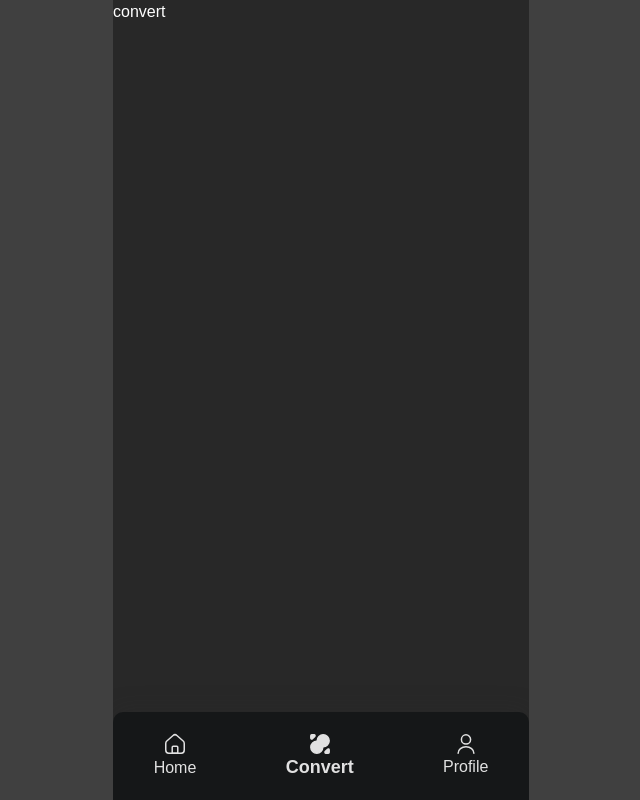
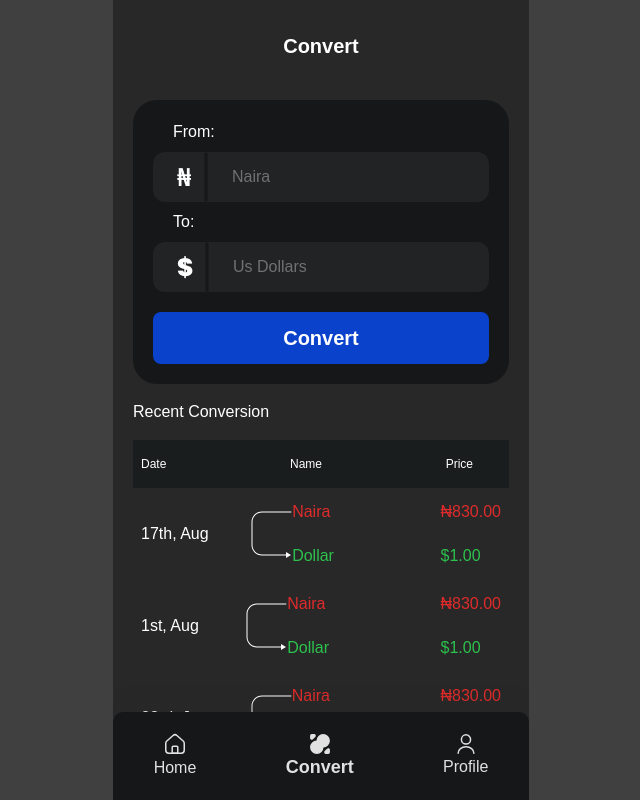
Before and after one commit to WilsonAdedamola/conversion-app, a React (Create React App) app: page /convert in a window 1280 px wide. Shown: the whole page, without its empty margins (319-959 px from the left). Built offline with nearby package versions, Linux system fonts and the light colour scheme.

Commit message:
fixed convert

```diff
--- a/src/pages/Convert.js
+++ b/src/pages/Convert.js
@@ -1,11 +1,182 @@
-import React from 'react'
+import React from "react";
+import fromCurrency from "../assets/from.png";
+import toCurrency from "../assets/to.png";
 
 const Convert = () => {
   return (
-    <div>
-      convert
-    </div>
-  )
-}
+    <section className="scroll flex flex-col items-center justify-start w-full px-5 pt-8 overflow-y-auto h-full">
+      <p className="font-bold text-xl mb-10">Convert</p>
+      <div className="flex flex-col items-center justify-center gap-2 bg-[#151718] w-full rounded-3xl p-5">
+        <p className="justify-self-start w-full ml-10">From:</p>
+        <div className="flex items-center gap-3 bg-[#212325] w-full rounded-xl pl-6">
+          <img src={fromCurrency} alt="" />
+          <svg
+            xmlns="http://www.w3.org/2000/svg"
+            width="4"
+            height="50"
+            viewBox="0 0 4 50"
+            fill="none"
+          >
+            <path
+              d="M2 2L2 48"
+              stroke="#151718"
+              stroke-width="3"
+              stroke-linecap="round"
+            />
+          </svg>
+          {/* from currency input box */}
+          <input
+            type="text"
+            placeholder="Naira"
+            className="placeholder:text-[#717171] bg-inherit ml-3 outline-none"
+          />
+        </div>
 
-export default Convert
+        <p className="justify-self-start w-full ml-10">To:</p>
+        <div className="flex items-center gap-3 bg-[#212325] w-full rounded-xl pl-6">
+          <img src={toCurrency} alt="" />
+          <svg
+            xmlns="http://www.w3.org/2000/svg"
+            width="4"
+            height="50"
+            viewBox="0 0 4 50"
+            fill="none"
+          >
+            <path
+              d="M2 2L2 48"
+              stroke="#151718"
+              stroke-width="3"
+              stroke-linecap="round"
+            />
+          </svg>
+          {/* to currency input box */}
+          <input
+            type="text"
+            placeholder="Us Dollars"
+            className="placeholder:text-[#717171] bg-inherit ml-3 outline-none"
+          />
+        </div>
+        {/* convert button */}
+        <button className="w-full bg-[#0A42CB] rounded-lg p-3 mt-3 font-bold text-xl">
+          Convert
+        </button>
+      </div>
+      {/* recent conversions */}
+      <p className="my-4 justify-self-start w-full">Recent Conversion</p>
+      <div className="bg-[#1A1D1E] flex justify-between items-center w-full py-4 px-2">
+        <p className="text-xs">Date</p>
+        <p className="text-xs">Name</p>
+        <p className="text-xs mr-7">Price</p>
+      </div>
+      <div className="flex justify-between items-center w-full px-2 py-3">
+        <p>17th, Aug</p>
+        <div className="flex items-center">
+          <svg
+            xmlns="http://www.w3.org/2000/svg"
+            width="41"
+            height="47"
+            viewBox="0 0 41 47"
+            fill="none"
+            className="-ml-16"
+          >
+            <path
+              d="M40 1.5C40.2761 1.5 40.5 1.27614 40.5 1C40.5 0.723858 40.2761 0.5 40 0.5V1.5ZM40 44L35 41.1132V46.8868L40 44ZM40 0.5H11V1.5H40V0.5ZM0.5 11V34H1.5V11H0.5ZM11 44.5H35.5V43.5H11V44.5ZM0.5 34C0.5 39.799 5.20101 44.5 11 44.5V43.5C5.7533 43.5 1.5 39.2467 1.5 34H0.5ZM11 0.5C5.20101 0.5 0.5 5.20101 0.5 11H1.5C1.5 5.7533 5.75329 1.5 11 1.5V0.5Z"
+              fill="white"
+            />
+          </svg>
+          <div className="flex flex-col gap-5">
+            <p className="text-[#DF2B2B]">Naira</p>
+            <p className="text-[#2DC24E]">Dollar</p>
+          </div>
+        </div>
+        <div className="flex flex-col gap-5">
+            <p className="text-[#DF2B2B]">₦830.00</p>
+            <p className="text-[#2DC24E]">$1.00</p>
+          </div>
+      </div>
+
+      <div className="flex justify-between items-center w-full px-2 py-3">
+        <p>1st, Aug</p>
+        <div className="flex items-center">
+          <svg
+            xmlns="http://www.w3.org/2000/svg"
+            width="41"
+            height="47"
+            viewBox="0 0 41 47"
+            fill="none"
+            className="-ml-16"
+          >
+            <path
+              d="M40 1.5C40.2761 1.5 40.5 1.27614 40.5 1C40.5 0.723858 40.2761 0.5 40 0.5V1.5ZM40 44L35 41.1132V46.8868L40 44ZM40 0.5H11V1.5H40V0.5ZM0.5 11V34H1.5V11H0.5ZM11 44.5H35.5V43.5H11V44.5ZM0.5 34C0.5 39.799 5.20101 44.5 11 44.5V43.5C5.7533 43.5 1.5 39.2467 1.5 34H0.5ZM11 0.5C5.20101 0.5 0.5 5.20101 0.5 11H1.5C1.5 5.7533 5.75329 1.5 11 1.5V0.5Z"
+              fill="white"
+            />
+          </svg>
+          <div className="flex flex-col gap-5">
+            <p className="text-[#DF2B2B]">Naira</p>
+            <p className="text-[#2DC24E]">Dollar</p>
+          </div>
+        </div>
+        <div className="flex flex-col gap-5">
+            <p className="text-[#DF2B2B]">₦830.00</p>
+            <p className="text-[#2DC24E]">$1.00</p>
+          </div>
+      </div>
+
+      <div className="flex justify-between items-center w-full px-2 py-3">
+        <p>23rd, Jan</p>
+        <div className="flex items-center">
+          <svg
+            xmlns="http://www.w3.org/2000/svg"
+            width="41"
+            height="47"
+            viewBox="0 0 41 47"
+            fill="none"
+            className="-ml-16"
+          >
+            <path
+              d="M40 1.5C40.2761 1.5 40.5 1.27614 40.5 1C40.5 0.723858 40.2761 0.5 40 0.5V1.5ZM40 44L35 41.1132V46.8868L40 44ZM40 0.5H11V1.5H40V0.5ZM0.5 11V34H1.5V11H0.5ZM11 44.5H35.5V43.5H11V44.5ZM0.5 34C0.5 39.799 5.20101 44.5 11 44.5V43.5C5.7533 43.5 1.5 39.2467 1.5 34H0.5ZM11 0.5C5.20101 0.5 0.5 5.20101 0.5 11H1.5C1.5 5.7533 5.75329 1.5 11 1.5V0.5Z"
+              fill="white"
+            />
+          </svg>
+          <div className="flex flex-col gap-5">
+            <p className="text-[#DF2B2B]">Naira</p>
+            <p className="text-[#2DC24E]">Dollar</p>
+          </div>
+        </div>
+        <div className="flex flex-col gap-5">
+            <p className="text-[#DF2B2B]">₦830.00</p>
+            <p className="text-[#2DC24E]">$1.00</p>
+          </div>
+      </div>
+
+      <div className="flex justify-between items-center w-full px-2 py-3">
+        <p>23rd, Jan</p>
+        <div className="flex items-center">
+          <svg
+            xmlns="http://www.w3.org/2000/svg"
+            width="41"
+            height="47"
+            viewBox="0 0 41 47"
+            fill="none"
+            className="-ml-16"
+          >
+            <path
+              d="M40 1.5C40.2761 1.5 40.5 1.27614 40.5 1C40.5 0.723858 40.2761 0.5 40 0.5V1.5ZM40 44L35 41.1132V46.8868L40 44ZM40 0.5H11V1.5H40V0.5ZM0.5 11V34H1.5V11H0.5ZM11 44.5H35.5V43.5H11V44.5ZM0.5 34C0.5 39.799 5.20101 44.5 11 44.5V43.5C5.7533 43.5 1.5 39.2467 1.5 34H0.5ZM11 0.5C5.20101 0.5 0.5 5.20101 0.5 11H1.5C1.5 5.7533 5.75329 1.5 11 1.5V0.5Z"
+              fill="white"
+            />
+          </svg>
+          <div className="flex flex-col gap-5">
+            <p className="text-[#DF2B2B]">Naira</p>
+            <p className="text-[#2DC24E]">Dollar</p>
+          </div>
+        </div>
+        <div className="flex flex-col gap-5">
+            <p className="text-[#DF2B2B]">₦830.00</p>
+            <p className="text-[#2DC24E]">$1.00</p>
+          </div>
+      </div>
+    </section>
+  );
+};
+
+export default Convert;
--- a/src/pages/Home.js
+++ b/src/pages/Home.js
@@ -10,7 +10,7 @@ import Freq from "../assets/Freq";
 
 const Home = () => {
   return (
-    <section className="scroll flex flex-col items-center justify-start w-full px-5 pt-8 overflow-y-scroll h-full">
+    <section className="scroll flex flex-col items-center justify-start w-full px-5 pt-8 overflow-y-auto h-full">
       <p className="font-bold text-xl mb-10">Home</p>
       <div className="flex items-center justify-between gap-2 w-full">
         {/* user's name */}
--- a/src/pages/Profile.js
+++ b/src/pages/Profile.js
@@ -1,11 +1,16 @@
-import React from 'react'
+import React from "react";
 
 const Profile = () => {
   return (
-    <div>
-      Profile
-    </div>
-  )
-}
+    <section className="scroll flex flex-col items-center justify-start w-full px-5 pt-8 overflow-y-auto h-full">
+      <p className="font-bold text-xl mb-10">Profile</p>
+      <div className="flex flex-col items-center justify-center w-full bg-[#151718] rounded-3xl p-7 h-72">
+        <div className="w-32 h-32 bg-[#D9D9D9] rounded-md"></div>
+        <p className="font-semibold text-[1.09rem]">Ife Ricardo</p>
+        <p className="text-sm">ifericardo@gmail.com</p>
+      </div>
+    </section>
+  );
+};
 
-export default Profile
+export default Profile;
```
Also changed, not shown: src/assets/from.png (added), src/assets/to.png (added).
